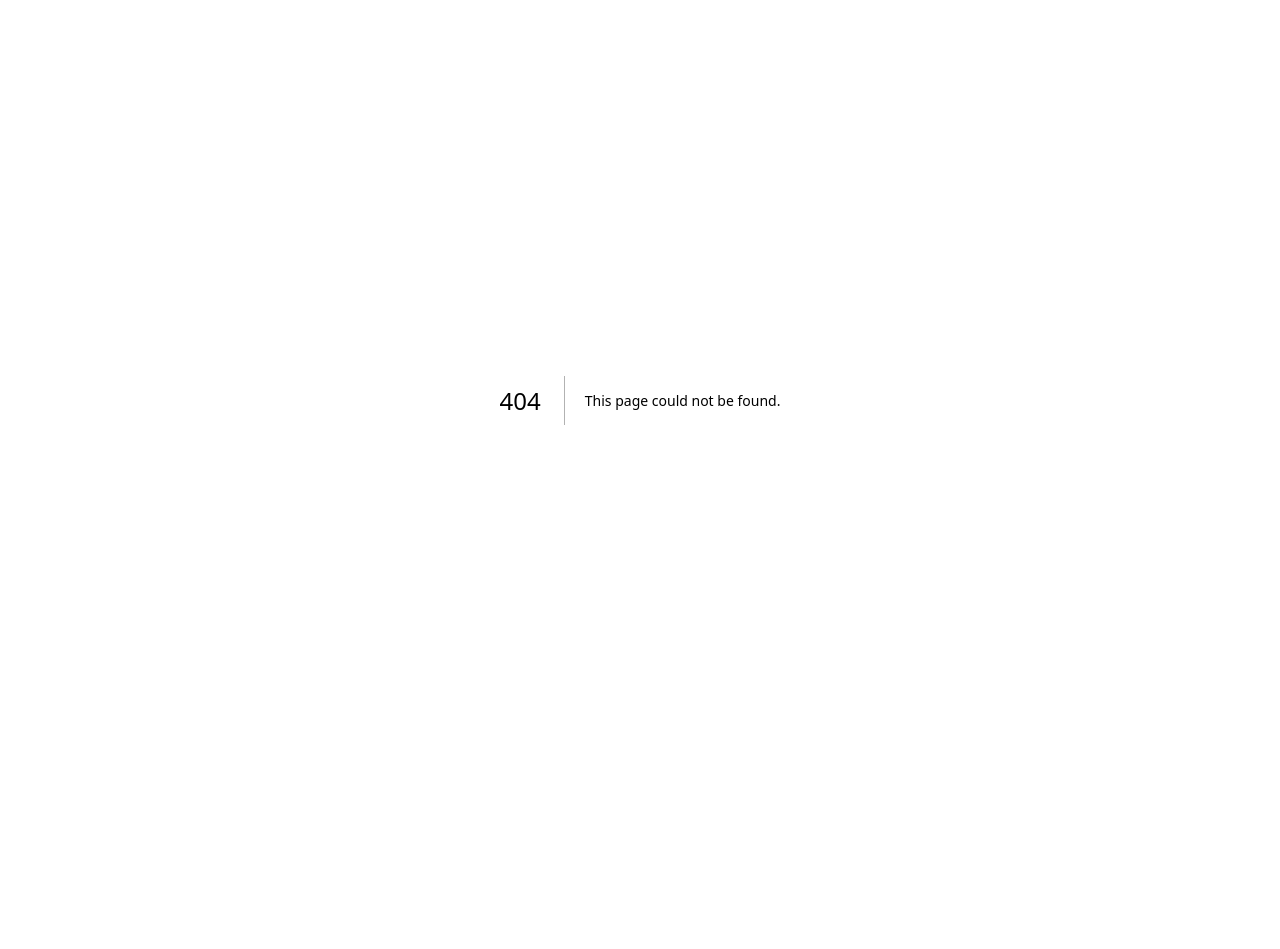
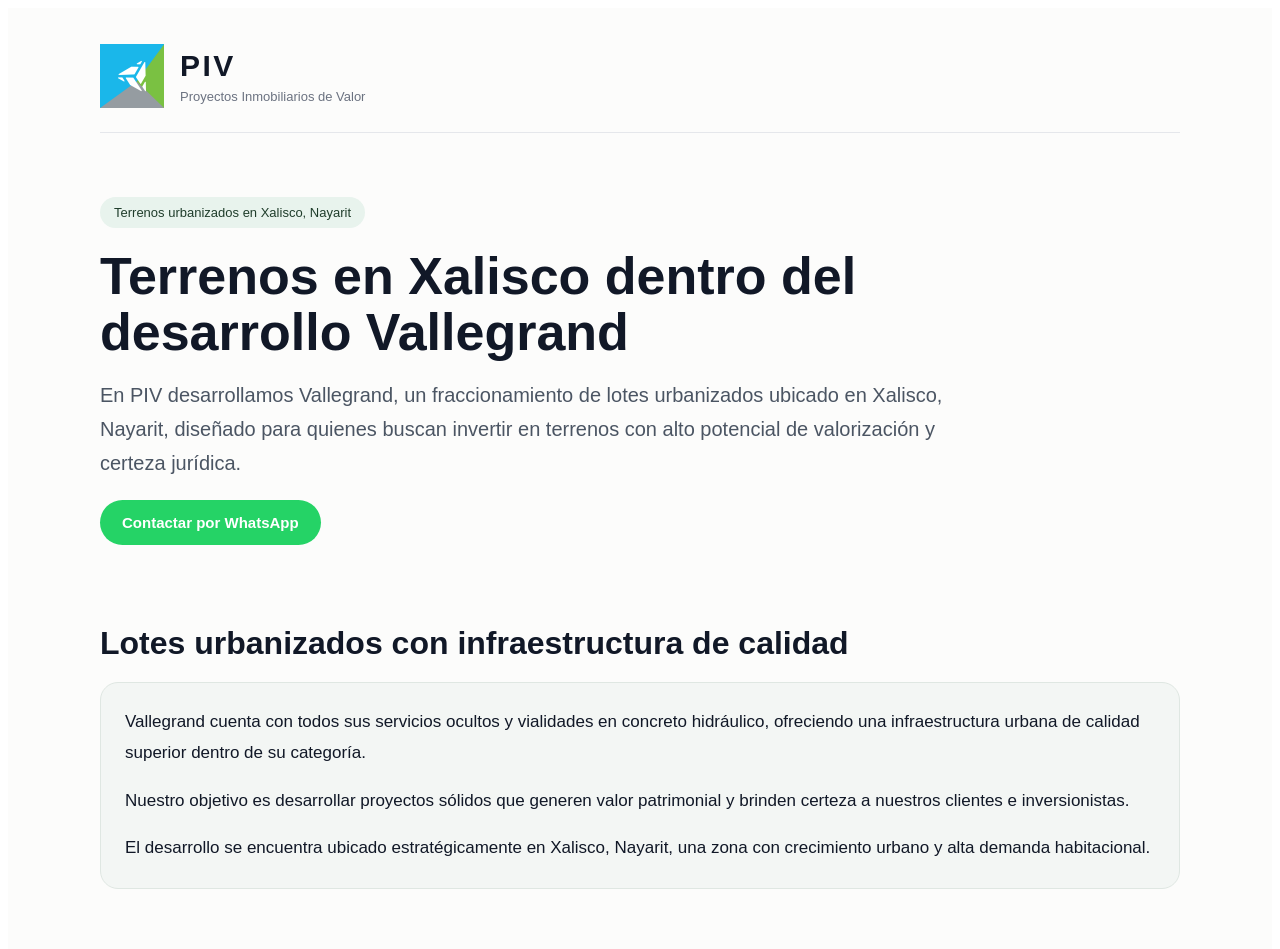
Before and after one commit to PIV1/PIV, a Next.js app: page /pages/terrenos-en-xalisco in a window 1280 px wide. Before the commit this address had no page. Shown: the top 949 px of the page. Before the commit the page ends 800 px from the top, so only its background shows below. Built offline with nearby package versions, Linux system fonts and the light colour scheme.

Commit message:
Create terrenos-en-xalisco.js

```diff
--- /dev/null
+++ b/pages/pages/terrenos-en-xalisco.js
@@ -0,0 +1,332 @@
+export const metadata = {
+  title: "Terrenos en Xalisco, Nayarit | Vallegrand | PIV",
+  description:
+    "Terrenos en Xalisco, Nayarit dentro de Vallegrand, un desarrollo de lotes urbanizados con servicios ocultos y vialidades en concreto hidráulico.",
+};
+
+export default function TerrenosXalisco() {
+  const whatsappLink =
+    "https://wa.me/523111081887?text=Hola,%20me%20interesa%20recibir%20informaci%C3%B3n%20sobre%20los%20terrenos%20en%20Xalisco";
+
+  const buttonStyle = {
+    display: "inline-flex",
+    alignItems: "center",
+    gap: "10px",
+    backgroundColor: "#25D366",
+    color: "#ffffff",
+    textDecoration: "none",
+    padding: "14px 22px",
+    borderRadius: "999px",
+    fontWeight: "700",
+    fontSize: "15px",
+    marginTop: "20px",
+    border: "none",
+  };
+
+  const cardStyle = {
+    backgroundColor: "#f3f6f4",
+    border: "1px solid #dfe7e2",
+    borderRadius: "18px",
+    padding: "24px",
+    marginTop: "20px",
+  };
+
+  const socialIconStyle = {
+    width: "24px",
+    height: "24px",
+    display: "block",
+  };
+
+  return (
+    <main
+      style={{
+        fontFamily: "Arial, sans-serif",
+        backgroundColor: "#fcfcfb",
+        color: "#111827",
+        minHeight: "100vh",
+      }}
+    >
+      <div
+        style={{
+          maxWidth: "1080px",
+          margin: "0 auto",
+          padding: "36px 24px 72px",
+        }}
+      >
+        <header
+          style={{
+            display: "flex",
+            justifyContent: "space-between",
+            alignItems: "center",
+            paddingBottom: "24px",
+            borderBottom: "1px solid #e5e7eb",
+            flexWrap: "wrap",
+            gap: "16px",
+          }}
+        >
+          <a
+            href="/"
+            style={{
+              display: "flex",
+              alignItems: "center",
+              gap: "16px",
+              textDecoration: "none",
+              color: "#111827",
+            }}
+          >
+            <img
+              src="/logo-piv.png"
+              alt="Logotipo PIV"
+              style={{
+                width: "64px",
+                height: "64px",
+                objectFit: "contain",
+              }}
+            />
+
+            <div>
+              <div
+                style={{
+                  fontSize: "30px",
+                  fontWeight: "700",
+                  letterSpacing: "0.08em",
+                }}
+              >
+                PIV
+              </div>
+
+              <div
+                style={{
+                  fontSize: "13px",
+                  color: "#6b7280",
+                  marginTop: "6px",
+                }}
+              >
+                Proyectos Inmobiliarios de Valor
+              </div>
+            </div>
+          </a>
+        </header>
+
+        <section
+          style={{
+            paddingTop: "64px",
+            paddingBottom: "24px",
+          }}
+        >
+          <div
+            style={{
+              display: "inline-block",
+              fontSize: "13px",
+              color: "#1f3d2b",
+              backgroundColor: "#e8f3ed",
+              padding: "8px 14px",
+              borderRadius: "999px",
+              marginBottom: "20px",
+            }}
+          >
+            Terrenos urbanizados en Xalisco, Nayarit
+          </div>
+
+          <h1
+            style={{
+              fontSize: "52px",
+              lineHeight: "1.08",
+              margin: "0 0 18px",
+              maxWidth: "900px",
+            }}
+          >
+            Terrenos en Xalisco dentro del desarrollo Vallegrand
+          </h1>
+
+          <p
+            style={{
+              fontSize: "20px",
+              lineHeight: "1.7",
+              color: "#4b5563",
+              maxWidth: "860px",
+              margin: 0,
+            }}
+          >
+            En PIV desarrollamos Vallegrand, un fraccionamiento de lotes urbanizados
+            ubicado en Xalisco, Nayarit, diseñado para quienes buscan invertir en
+            terrenos con alto potencial de valorización y certeza jurídica.
+          </p>
+
+          <a
+            href={whatsappLink}
+            target="_blank"
+            rel="noreferrer"
+            style={buttonStyle}
+          >
+            Contactar por WhatsApp
+          </a>
+        </section>
+
+        <section style={{ marginTop: "56px" }}>
+          <h2 style={{ fontSize: "32px", marginBottom: "10px" }}>
+            Lotes urbanizados con infraestructura de calidad
+          </h2>
+
+          <div style={cardStyle}>
+            <p style={{ fontSize: "17px", lineHeight: "1.8", marginTop: 0 }}>
+              Vallegrand cuenta con todos sus servicios ocultos y vialidades en
+              concreto hidráulico, ofreciendo una infraestructura urbana de calidad
+              superior dentro de su categoría.
+            </p>
+
+            <p style={{ fontSize: "17px", lineHeight: "1.8" }}>
+              Nuestro objetivo es desarrollar proyectos sólidos que generen valor
+              patrimonial y brinden certeza a nuestros clientes e inversionistas.
+            </p>
+
+            <p
+              style={{
+                fontSize: "17px",
+                lineHeight: "1.8",
+                marginBottom: 0,
+              }}
+            >
+              El desarrollo se encuentra ubicado estratégicamente en Xalisco,
+              Nayarit, una zona con crecimiento urbano y alta demanda habitacional.
+            </p>
+          </div>
+        </section>
+
+        <section style={{ marginTop: "56px" }}>
+          <h2 style={{ fontSize: "32px", marginBottom: "10px" }}>
+            Medidas de terrenos disponibles
+          </h2>
+
+          <div style={cardStyle}>
+            <p style={{ fontSize: "17px", lineHeight: "1.8", marginTop: 0 }}>
+              En Vallegrand contamos con terrenos de:
+            </p>
+
+            <ul
+              style={{
+                fontSize: "17px",
+                lineHeight: "2",
+                color: "#374151",
+              }}
+            >
+              <li>7 x 15 metros — 105 m²</li>
+              <li>7 x 20 metros — 140 m²</li>
+            </ul>
+
+            <p
+              style={{
+                fontSize: "17px",
+                lineHeight: "1.8",
+                marginBottom: 0,
+              }}
+            >
+              Estas opciones permiten adaptarse a distintos proyectos
+              habitacionales y necesidades de inversión.
+            </p>
+          </div>
+        </section>
+
+        <section style={{ marginTop: "56px" }}>
+          <div style={cardStyle}>
+            <h2
+              style={{
+                fontSize: "32px",
+                marginTop: 0,
+                marginBottom: "16px",
+              }}
+            >
+              Conoce más sobre Vallegrand
+            </h2>
+
+            <p style={{ fontSize: "17px", lineHeight: "1.8" }}>
+              Vallegrand representa el primer desarrollo de PIV y refleja nuestro
+              enfoque en planeación estratégica, calidad de ejecución y generación
+              de valor inmobiliario.
+            </p>
+
+            <a
+              href="/desarrollador-inmobiliario-tepic"
+              style={{
+                display: "inline-block",
+                marginTop: "20px",
+                backgroundColor: "#1f3d2b",
+                color: "#ffffff",
+                padding: "12px 20px",
+                borderRadius: "999px",
+                textDecoration: "none",
+                fontWeight: "600",
+              }}
+            >
+              Desarrollador inmobiliario en Xalisco
+            </a>
+          </div>
+        </section>
+
+        <footer
+          style={{
+            marginTop: "72px",
+            paddingTop: "28px",
+            borderTop: "1px solid #e5e7eb",
+            display: "flex",
+            justifyContent: "space-between",
+            flexWrap: "wrap",
+            gap: "14px",
+            fontSize: "14px",
+            color: "#6b7280",
+            alignItems: "center",
+          }}
+        >
+          <div>PIV · Proyectos Inmobiliarios de Valor</div>
+
+          <div style={{ display: "flex", gap: "18px", alignItems: "center" }}>
+            <a
+              href="https://www.instagram.com/piv.tepic/"
+              target="_blank"
+              rel="noreferrer"
+              aria-label="Instagram"
+            >
+              <div
+                style={{
+                  width: "28px",
+                  height: "28px",
+                  borderRadius: "8px",
+                  background:
+                    "radial-gradient(circle at 30% 107%, #fdf497 0%, #fd5949 45%, #d6249f 60%, #285AEB 90%)",
+                }}
+              />
+            </a>
+
+            <a
+              href="https://www.facebook.com/PIVTepic?locale=es_LA"
+              target="_blank"
+              rel="noreferrer"
+              aria-label="Facebook"
+            >
+              <svg
+                xmlns="http://www.w3.org/2000/svg"
+                viewBox="0 0 24 24"
+                style={socialIconStyle}
+              >
+                <path
+                  fill="#1877F2"
+                  d="M24 12a12 12 0 10-13.88 11.85v-8.39H7.08V12h3.04V9.41c0-3 1.79-4.66 4.52-4.66..."
+                />
+              </svg>
+            </a>
+
+            <a
+              href="/privacidad"
+              style={{
+                textDecoration: "none",
+                color: "#374151",
+              }}
+            >
+              Aviso de Privacidad
+            </a>
+          </div>
+        </footer>
+      </div>
+    </main>
+  );
+}
```
